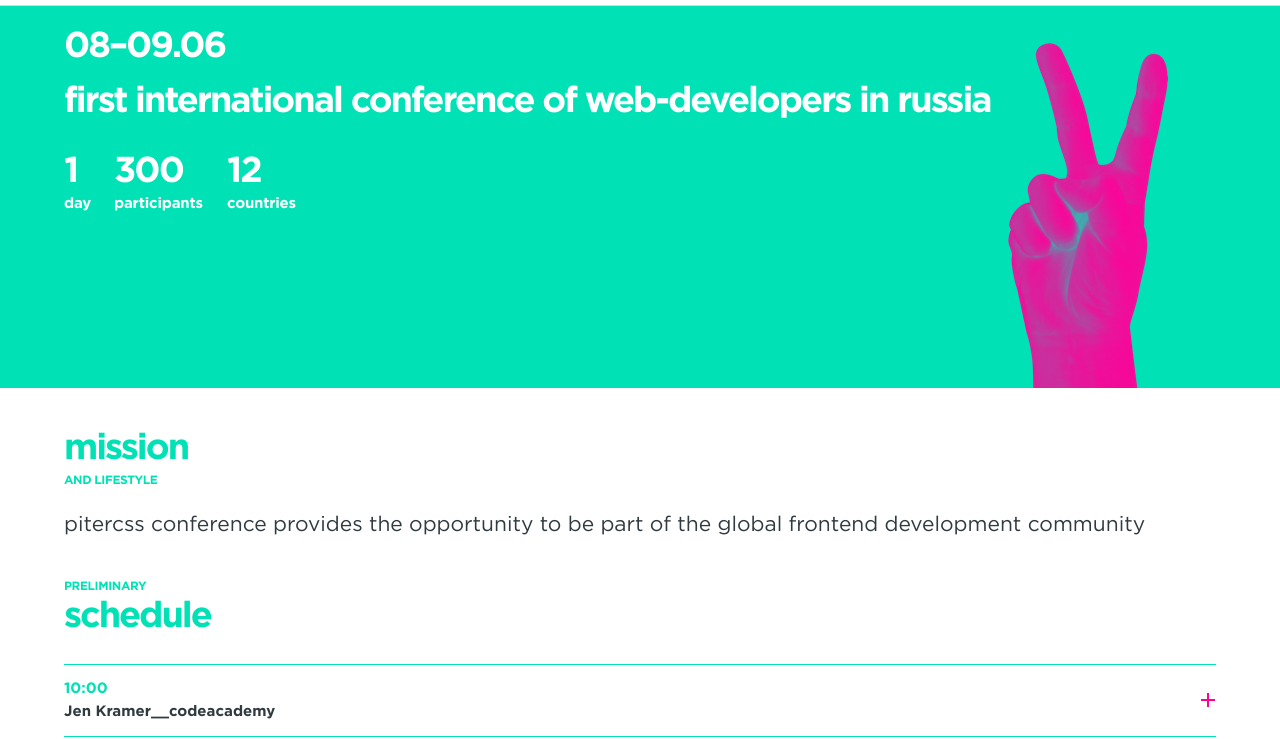
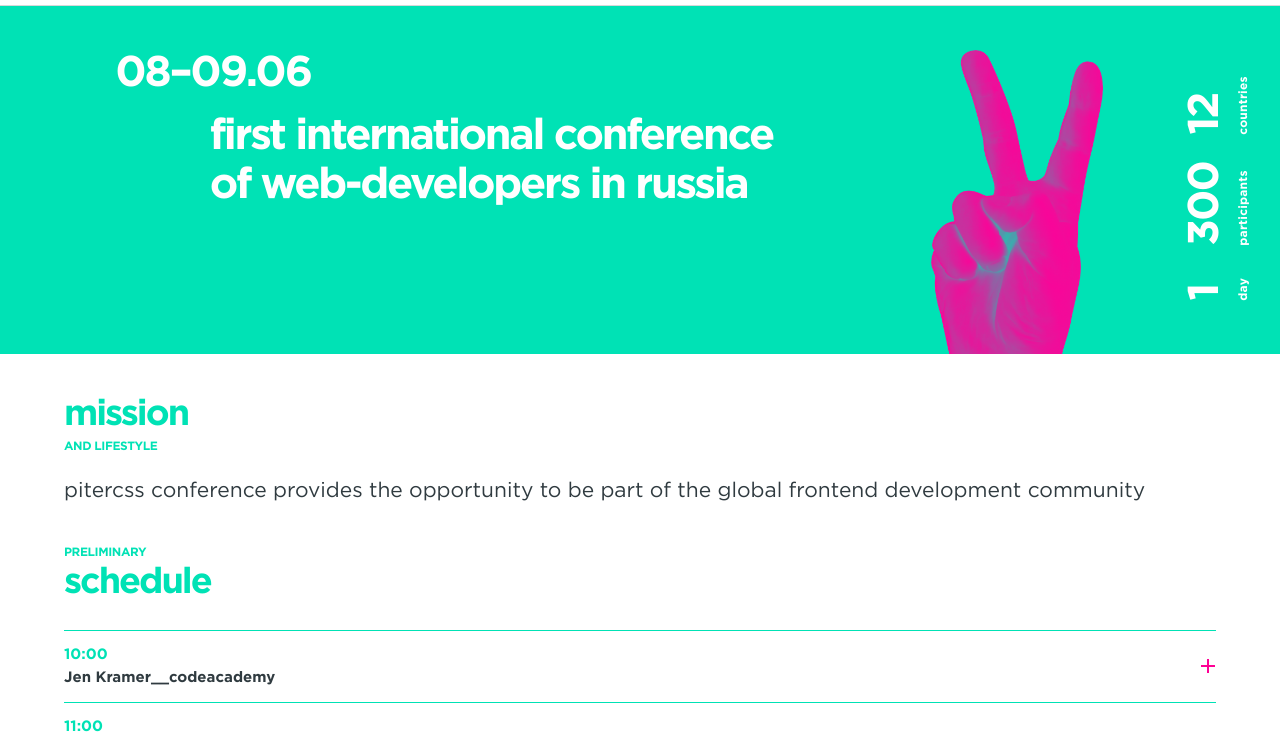
Before and after one commit to pitercss/2018-source, a website: page src/index.html in a window 1280 px wide. Shown: the part 50-789 px from the top of the page. Drawn offline with Linux system fonts and the light colour scheme; files whose address does not match are found by name.

Commit message:
оформила экран с рукой для десктопного состояния

```diff
--- a/src/css/style.css
+++ b/src/css/style.css
@@ -1628,7 +1628,53 @@ body {
     }
 
     .summary {
+        position: relative;
+
+        min-height: 281px;
         margin-top: 8px;
+        padding-top: 43px;
+        padding-right: 9%;
+        padding-bottom: 24px;
+        padding-left: 9%;
+
+        font-size: 43px;
+
+        background: #00E2B5 url('../img/hand@2x.png') no-repeat 84% 44px;
+        background-size: 172px;
         border-top: 1px solid #D6D8D9;
     }
-}
+
+    .summary__heading {
+        margin-right: 34%;
+        margin-left: 9%;
+
+        font-size: 43px;
+        line-height: 1.15;
+        letter-spacing: -2.3px;
+    }
+
+    .summary__table {
+        position: absolute;
+        top: 92px;
+        right: -6%;
+
+        transform: rotate(-90deg);
+    }
+
+    .summary__table-heading {
+        min-width: 111px;
+
+        font-size: 12px;
+        line-height: 1.9;
+        letter-spacing: 0.2px;
+    }
+
+    .summary__table-heading:first-child,
+    .summary__table-data:first-child {
+        min-width: 55px;
+    }
+
+    .summary__table-data {
+        min-width: 111px;
+    }
+}
```
